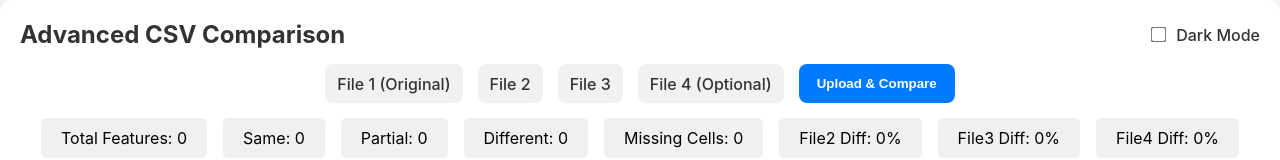
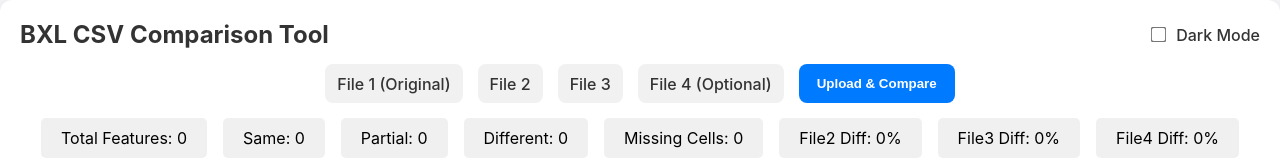
Before and after one commit to karanjit96/BXL_comparison_tool_v2, a plain HTML site: page index.html in a window 1280 px wide. Shown: the top 160 px of the page. Drawn offline with Linux system fonts and the light colour scheme.

Commit message:
Update index.html

```diff
--- a/index.html
+++ b/index.html
@@ -11,7 +11,7 @@
 
     <!-- Toggle Dark Mode -->
     <div class="header-row">
-      <h1>Advanced CSV Comparison</h1>
+      <h1>BXL CSV Comparison Tool</h1>
       <div class="toggle-dark-mode">
         <input type="checkbox" id="darkModeToggle" onchange="toggleDarkMode()" />
         <label for="darkModeToggle">Dark Mode</label>
```
